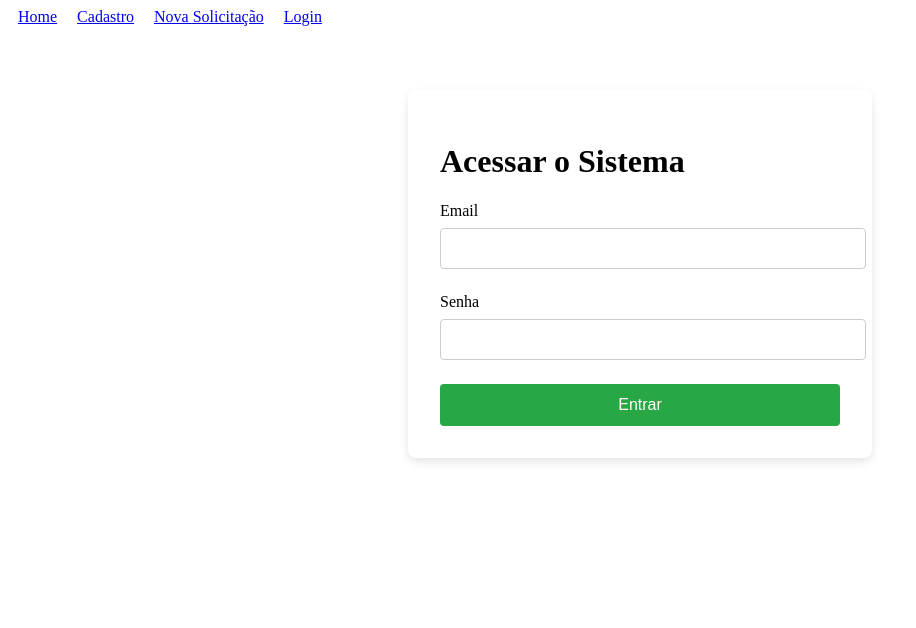
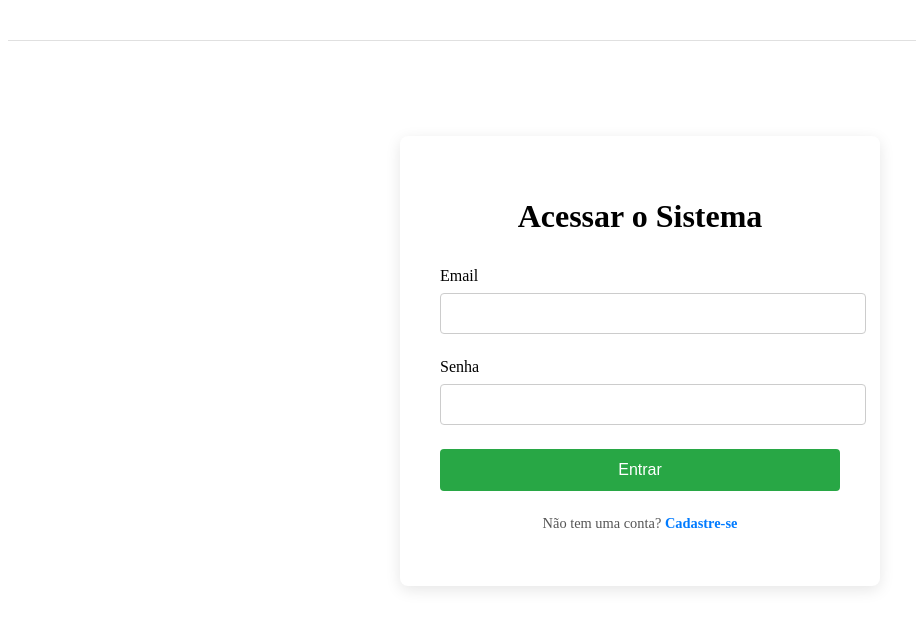
Before and after one commit to alisson92/ReparaAi, a Vue app in the folder frontend/: page /login in a window 1280 px wide. Shown: the top 628 px of the page, without its empty margins (0-916 px from the left). Built offline with nearby package versions, Linux system fonts and the light colour scheme.

Commit message:
criando botão para redirecionamento em tela de Cadastro

```diff
--- a/frontend/src/App.vue
+++ b/frontend/src/App.vue
@@ -1,11 +1,10 @@
 <template>
   <header>
     <div class="wrapper">
-      <nav>
+      <nav v-if="isLoggedIn">
         <RouterLink to="/">Home</RouterLink>
-        <RouterLink to="/cadastro">Cadastro</RouterLink>
         <RouterLink to="/solicitacao">Nova Solicitação</RouterLink>
-        <RouterLink to="/login">Login</RouterLink>
+        <a href="#" @click.prevent="handleLogout" class="logout-link">Sair</a>
       </nav>
     </div>
   </header>
@@ -13,9 +12,69 @@
   <RouterView />
 </template>
 
+<script setup>
+import { ref, onMounted, watch } from 'vue';
+import { RouterLink, RouterView, useRouter, useRoute } from 'vue-router';
+
+const router = useRouter();
+const route = useRoute();
+
+// Nossa variável reativa para saber se o usuário está logado
+const isLoggedIn = ref(false);
+
+// Função para verificar o estado de login
+function checkAuthStatus() {
+  isLoggedIn.value = !!localStorage.getItem('authToken');
+}
+
+// Função para o Logout
+function handleLogout() {
+  // 1. Remove o token do localStorage
+  localStorage.removeItem('authToken');
+  // 2. Atualiza nosso estado
+  checkAuthStatus();
+  // 3. Redireciona para a página de login
+  router.push('/login');
+}
+
+// Verifica o status de login quando o componente é montado pela primeira vez
+onMounted(() => {
+  checkAuthStatus();
+});
+
+// 'watch' fica "escutando" mudanças na rota. Toda vez que a rota mudar,
+// verificamos o status de login novamente. Isso garante que o menu apareça
+// imediatamente após o login.
+watch(route, () => {
+  checkAuthStatus();
+});
+</script>
+
 <style scoped>
-/* Adicione um pouco de espaçamento entre os links */
+header {
+  line-height: 1.5;
+  max-height: 100vh;
+}
+.wrapper {
+  padding: 1rem 2rem;
+  border-bottom: 1px solid #e0e0e0;
+}
+nav {
+  width: 100%;
+  font-size: 1rem;
+  text-align: left;
+}
 nav a {
-  margin: 0 10px;
+  display: inline-block;
+  padding: 0 1rem;
+  border-left: 1px solid var(--color-border);
+}
+nav a:first-of-type {
+  border: 0;
+  padding-left: 0;
+}
+.logout-link {
+  cursor: pointer;
+  color: #dc3545; /* Uma cor de destaque para o logout */
 }
 </style>
--- a/frontend/src/router/index.js
+++ b/frontend/src/router/index.js
@@ -1,10 +1,10 @@
-import { createRouter, createWebHistory } from 'vue-router';
-import HomeView from '@/views/HomeView.vue';
-import CadastroView from '@/views/CadastroView.vue';
-import SolicitacaoView from '@/views/SolicitacaoView.vue';
-import TicketDetailView from '@/views/TicketDetailView.vue';
-import TicketEditView from '@/views/TicketEditView.vue';
-import LoginView from '@/views/LoginView.vue';
+import { createRouter, createWebHistory } from 'vue-router'
+import HomeView from '@/views/HomeView.vue'
+import CadastroView from '@/views/CadastroView.vue'
+import SolicitacaoView from '@/views/SolicitacaoView.vue'
+import TicketDetailView from '@/views/TicketDetailView.vue'
+import TicketEditView from '@/views/TicketEditView.vue'
+import LoginView from '@/views/LoginView.vue'
 
 const router = createRouter({
   history: createWebHistory(import.meta.env.BASE_URL),
@@ -12,34 +12,60 @@ const router = createRouter({
     {
       path: '/',
       name: 'home',
-      component: HomeView
+      component: HomeView,
+      meta: { requiresAuth: true } // Esta rota precisa de login
     },
     {
       path: '/cadastro',
       name: 'cadastro',
       component: CadastroView
+      // Rota pública, não precisa de login
     },
     {
       path: '/solicitacao',
       name: 'solicitacao',
-      component: SolicitacaoView
+      component: SolicitacaoView,
+      meta: { requiresAuth: true } // Esta rota precisa de login
     },
     {
-      path: '/solicitacao/:idTicket', // O :idTicket é o parâmetro dinâmico
+      path: '/solicitacao/:idTicket',
       name: 'ticket-detalhes',
-      component: TicketDetailView
+      component: TicketDetailView,
+      meta: { requiresAuth: true } // Esta rota precisa de login
     },
     {
       path: '/solicitacao/:idTicket/edit',
       name: 'ticket-editar',
-      component: TicketEditView
+      component: TicketEditView,
+      meta: { requiresAuth: true } // Esta rota precisa de login
     },
     {
       path: '/login',
       name: 'login',
       component: LoginView
+      // Rota pública
     }
   ]
-})
+});
 
-export default router
+// --- O GUARDA DE NAVEGAÇÃO ---
+router.beforeEach((to, from, next) => {
+  const isAuthenticated = !!localStorage.getItem('authToken'); // Verifica se o token existe
+
+  // Se a rota que o usuário quer acessar (to) precisa de autenticação E ele não está autenticado
+  if (to.meta.requiresAuth && !isAuthenticated) {
+    // Redireciona para a página de login
+    next({ name: 'login' });
+  }
+  // Se o usuário está autenticado e tenta acessar a página de login
+  else if (!to.meta.requiresAuth && isAuthenticated && to.name === 'login') {
+    // Redireciona para a home, pois ele já está logado
+    next({ name: 'home' });
+  }
+  else {
+    // Se nenhuma das condições acima for atendida, deixa o usuário prosseguir
+    next();
+  }
+});
+
+export default router;
--- a/frontend/src/views/LoginView.vue
+++ b/frontend/src/views/LoginView.vue
@@ -1,5 +1,6 @@
 <template>
-  <div class="login">
+  <div class="login-container">
+    <div class="login-box">
       <h1>Acessar o Sistema</h1>
       <form @submit.prevent="handleLogin">
         <div class="form-group">
@@ -12,42 +13,33 @@
         </div>
         <button type="submit">Entrar</button>
       </form>
+
+      <div class="register-link">
+        <p>Não tem uma conta? <RouterLink to="/cadastro">Cadastre-se</RouterLink></p>
+      </div>
+      </div>
   </div>
 </template>
 
 <script setup>
 import { ref } from 'vue';
-import { useRouter } from 'vue-router';
+import { useRouter } from 'vue-router'; // Não esqueça de importar o RouterLink, se necessário
 import api from '../services/api';
 
-// Variável reativa para guardar o email e a senha digitados
 const credentials = ref({
   email: '',
   password: ''
 });
 
-// Importamos o router para poder redirecionar o usuário após o login
 const router = useRouter();
 
-// Função que é chamada ao enviar o formulário
 async function handleLogin() {
   try {
-    // 1. Enviamos as credenciais para o nosso endpoint POST /login
     const response = await api.post('/login', credentials.value);
-
-    // 2. Pegamos o token que o backend nos enviou
     const token = response.data.token;
-
-    // 3. O PASSO MAIS IMPORTANTE: Guardamos o token no Local Storage do navegador.
-    // O Local Storage é um "pequeno banco de dados" no navegador que persiste
-    // mesmo que o usuário feche a aba ou o navegador.
     localStorage.setItem('authToken', token);
-
     alert('Login realizado com sucesso!');
-
-    // 4. Redirecionamos o usuário para a página inicial
     router.push('/');
-
   } catch (error) {
     console.error('Erro de login:', error);
     const errorMessage = error.response?.data?.error || 'Não foi possível fazer o login. Verifique suas credenciais.';
@@ -57,13 +49,23 @@ async function handleLogin() {
 </script>
 
 <style scoped>
-/* Podemos reusar os estilos da tela de cadastro */
-.login {
+.login-container {
+  display: flex;
+  justify-content: center;
+  align-items: center;
+  min-height: 80vh; /* Centraliza verticalmente na tela */
+}
+.login-box {
+  width: 100%;
   max-width: 400px;
-  margin: 4rem auto;
-  padding: 2rem;
+  padding: 2.5rem;
   border-radius: 8px;
-  box-shadow: 0 4px 10px rgba(0,0,0,0.1);
+  box-shadow: 0 4px 15px rgba(0,0,0,0.1);
+  background-color: white;
+}
+h1 {
+  text-align: center;
+  margin-bottom: 2rem;
 }
 .form-group {
   margin-bottom: 1.5rem;
@@ -91,4 +93,20 @@ button {
 button:hover {
   background-color: #218838;
 }
+
+/* Estilo para o novo link de cadastro */
+.register-link {
+  margin-top: 1.5rem;
+  text-align: center;
+  font-size: 0.9rem;
+  color: #555;
+}
+.register-link a {
+  color: #007bff;
+  font-weight: bold;
+  text-decoration: none;
+}
+.register-link a:hover {
+  text-decoration: underline;
+}
 </style>
```
Lines whose indentation alone changed are shown as unchanged.
